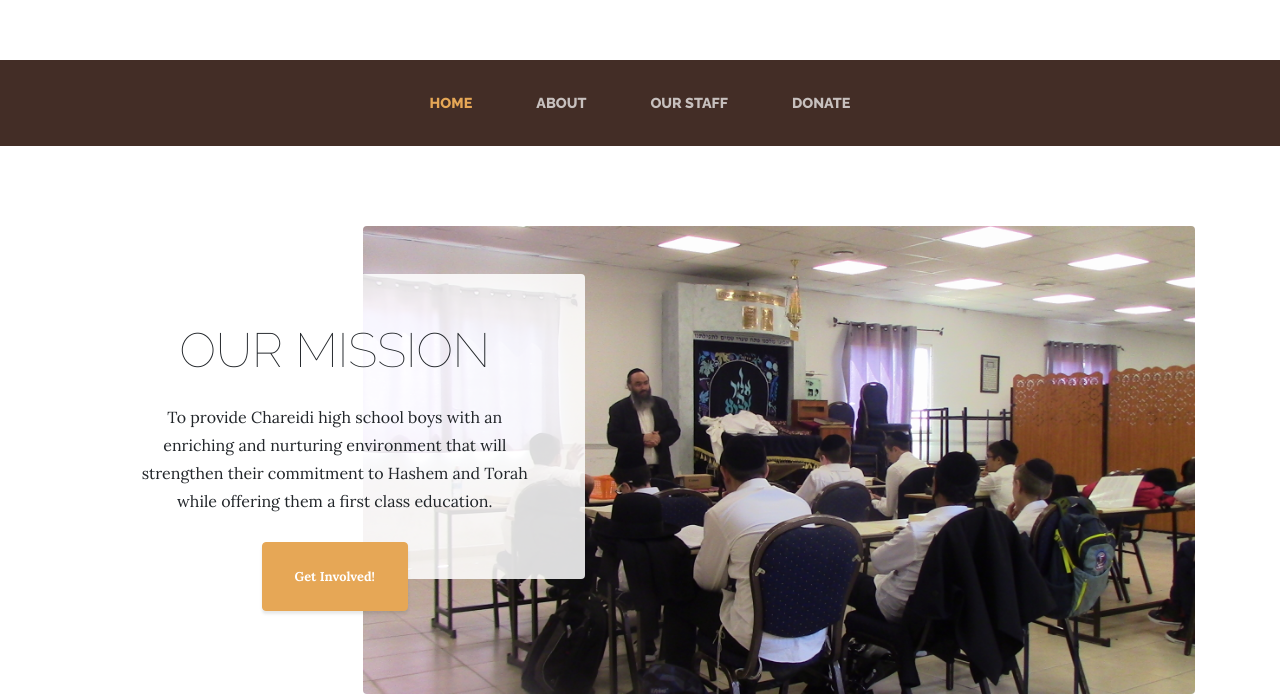
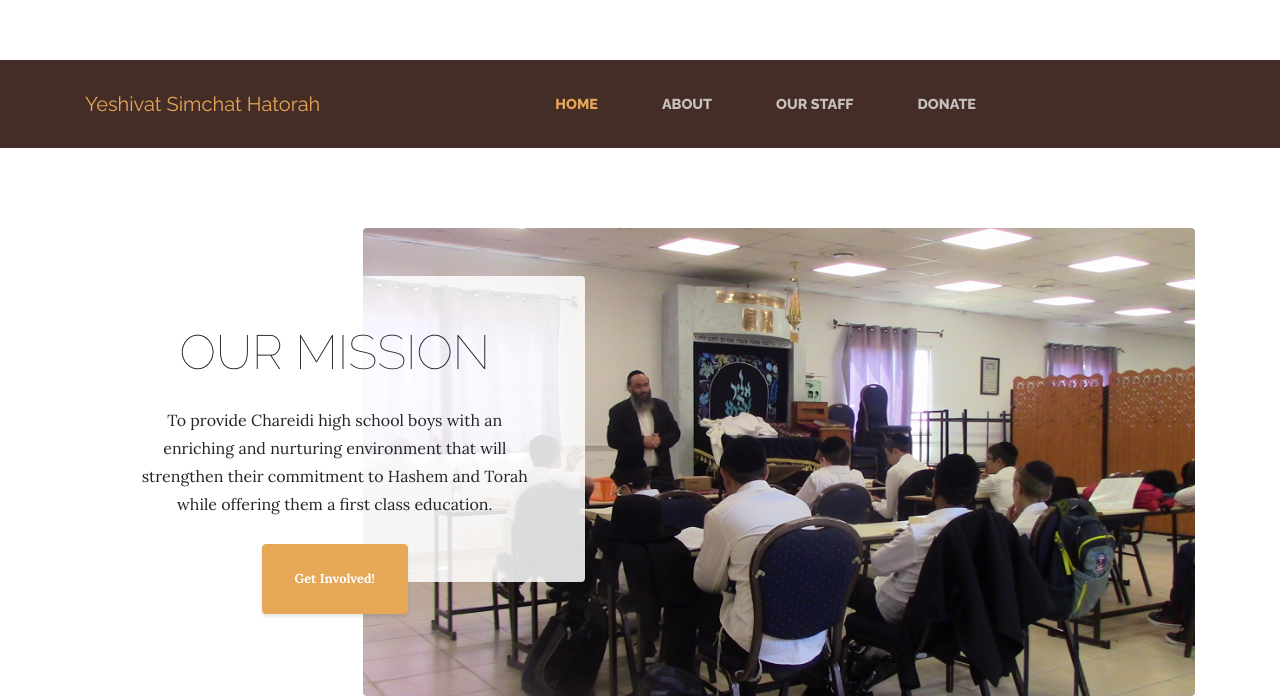
Before and after one commit to mikbeee/off.mikbeee.github.io, a website: page index.html in a window 1280 px wide. Shown: the part 166-865 px from the top of the page. Drawn offline with nearby package versions, Linux system fonts and the light colour scheme; files that its build step writes are made by us from their sources.

Commit message:
Update index.html

```diff
--- a/index.html
+++ b/index.html
@@ -32,7 +32,7 @@
     <!-- Navigation -->
     <nav class="navbar navbar-expand-lg navbar-dark py-lg-4" id="mainNav">
       <div class="container">
-        <a class="navbar-brand text-uppercase text-expanded font-weight-bold d-lg-none" href="#">Start Bootstrap</a>
+        <a class="navbar-brand" href="#">Yeshivat Simchat Hatorah</a>
         <button class="navbar-toggler" type="button" data-toggle="collapse" data-target="#navbarResponsive" aria-controls="navbarResponsive" aria-expanded="false" aria-label="Toggle navigation">
           <span class="navbar-toggler-icon"></span>
         </button>
```
